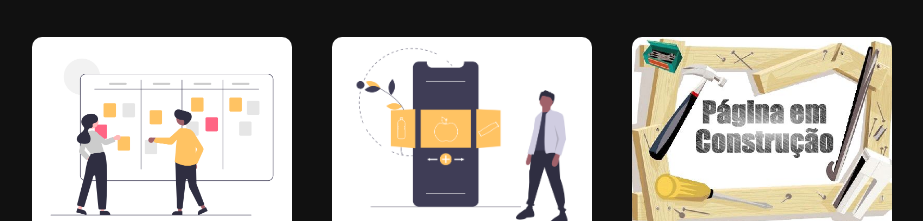
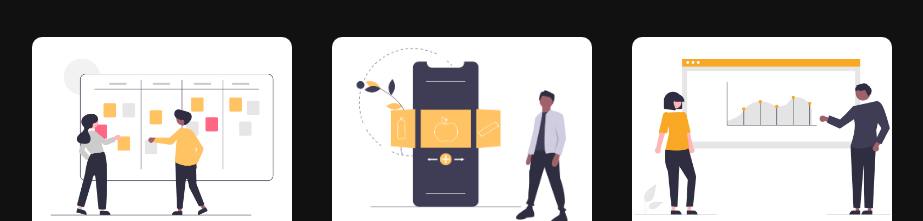
Before and after one commit to GSFerr/portfolio, a plain HTML site: page index.html in a window 1280 px wide. Shown: the part 2508-2729 px from the top of the page, without its empty margins (353-1276 px from the left). Drawn offline with nearby package versions, Linux system fonts and the light colour scheme.

Commit message:
change portfolio

```diff
--- a/index.html
+++ b/index.html
@@ -193,7 +193,7 @@
     </div>
 
     <div class="box">
-        <img src="images/page.jpg" alt="">
+        <a href="https://gsferr.github.io/science/"><img src="images/analitics.png" alt=""></a>
     </div>
 
     <div class="box">
```
Also changed, not shown: images/analitics.png (added).
